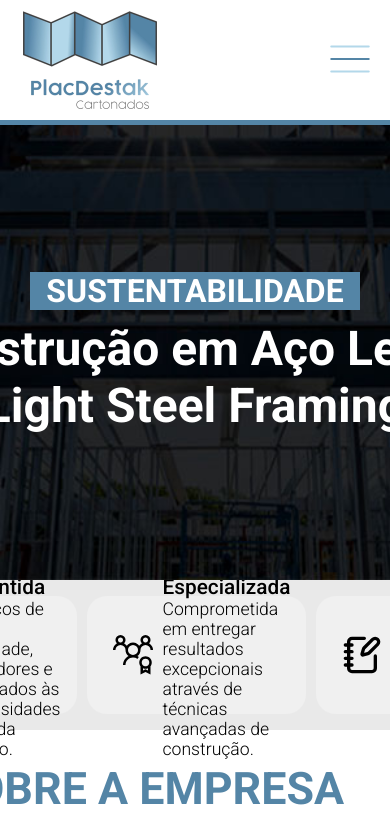
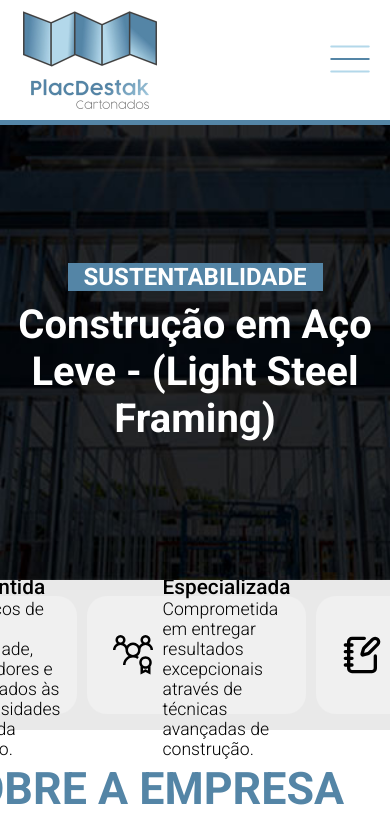
Before and after one commit to ynfleozin/site-placdestak, an Angular app: page / in a window 390 px wide. Shown: the top 831 px of the page. Built offline with nearby package versions, Linux system fonts and the light colour scheme; a web font is replaced by a local one.

Commit message:
add responsivity in headline section

```diff
--- a/src/app/components/home/home.component.html
+++ b/src/app/components/home/home.component.html
@@ -1,6 +1,6 @@
 <app-header />
 <main>
-  <section class="main-section">
+  <section class="headline-section">
     <div class="headline">
       <span>{{ headlineText[headlineIndex].title }}</span>
       <h1>{{ headlineText[headlineIndex].subtitle }}</h1>
--- a/src/app/components/home/home.component.scss
+++ b/src/app/components/home/home.component.scss
@@ -1,6 +1,6 @@
 @import "../../../color-variables.scss";
 
-.main-section {
+.headline-section {
   display: flex;
   justify-content: center;
   align-items: center;
@@ -8,11 +8,7 @@
 
   .headline {
     position: absolute;
-    top: 50%;
-    left: 50%;
-    transform: translate(-50%, -50%);
     text-align: center;
-    z-index: 2;
 
     span {
       padding: 0 1rem;
@@ -220,12 +216,15 @@
 }
 
 @media (max-width: 768px) {
-  .main-section {
-    flex-direction: row;
+  .headline-section {
+    .headline{
+      span{
+        font-size: 1.5rem;
+      }
 
-    .headline{
-      img{
-        height: 500px;
+      h1{
+        width: 100%;
+        font-size: 2.5rem;
       }
     }
   }
```
